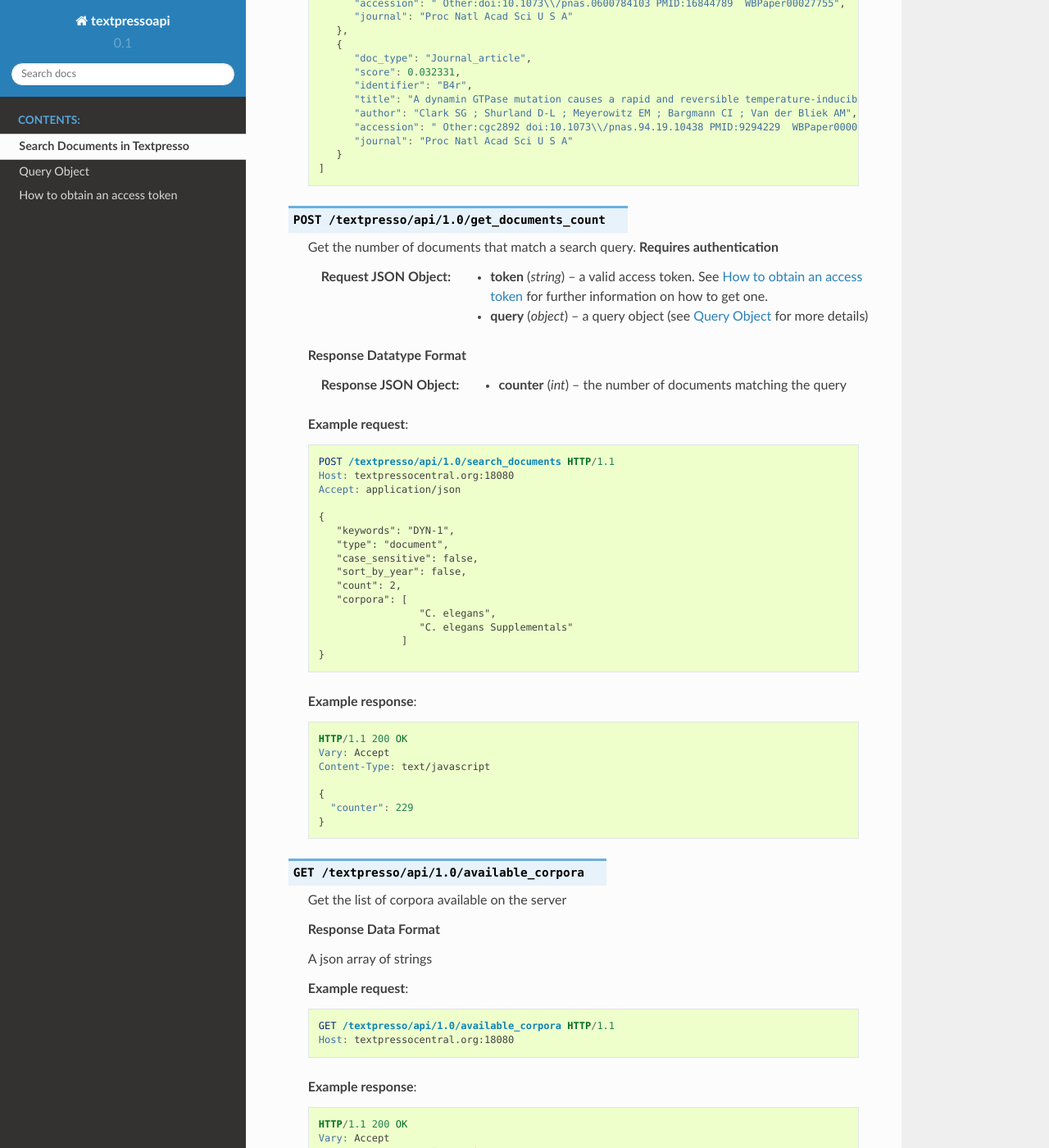
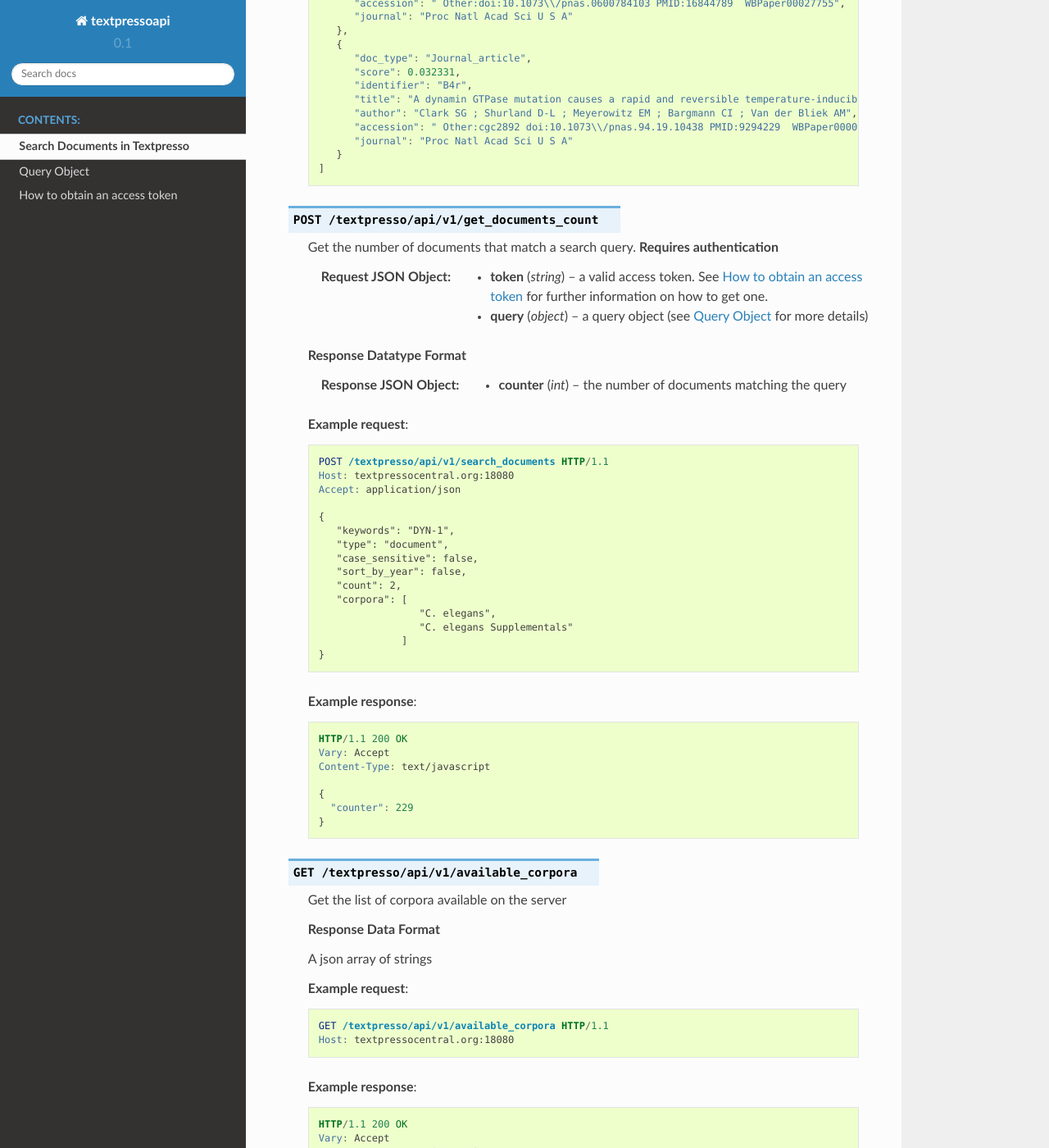
Before and after one commit to TextpressoDevelopers/textpressoapi, a Sphinx documentation site: the page built from docs/search_documents.rst, in a window 1280 px wide and 1400 px high, scrolled down 1603 px. Shown: the whole window at 82% size. Built offline with Sphinx 7.4.7 and the Read the Docs theme 2.0.0, drawn with Linux system fonts in a browser that asks for light colours; some of the changed text lies outside the part shown.

```diff
--- a/docs/index.rst
+++ b/docs/index.rst
@@ -9,7 +9,7 @@ returned by searches are sorted by their score. Scores for sentence searches is
 sentences in each document.
 
 The base endpoint of the API is
-*https://textpressocentral.org:18080/textpresso/api/1.0/request_name* where *request_name* is the API to call.
+*https://textpressocentral.org:18080/textpresso/api/v1/request_name* where *request_name* is the API to call.
 
 
 .. toctree::
--- a/docs/search_documents.rst
+++ b/docs/search_documents.rst
@@ -36,7 +36,7 @@ These are the APIs to perform document searches:
 
    .. sourcecode:: http
 
-      POST /textpresso/api/1.0/search_documents HTTP/1.1
+      POST /textpresso/api/v1/search_documents HTTP/1.1
       Host: textpressocentral.org:18080
       Accept: application/json
 
@@ -82,7 +82,7 @@ These are the APIs to perform document searches:
       ]
 
 
-.. http:post:: /textpresso/api/1.0/get_documents_count
+.. http:post:: /textpresso/api/v1/get_documents_count
 
    Get the number of documents that match a search query. **Requires authentication**
 
@@ -97,7 +97,7 @@ These are the APIs to perform document searches:
 
    .. sourcecode:: http
 
-      POST /textpresso/api/1.0/search_documents HTTP/1.1
+      POST /textpresso/api/v1/search_documents HTTP/1.1
       Host: textpressocentral.org:18080
       Accept: application/json
 
@@ -126,7 +126,7 @@ These are the APIs to perform document searches:
       }
 
 
-.. http:get:: /textpresso/api/1.0/available_corpora
+.. http:get:: /textpresso/api/v1/available_corpora
 
    Get the list of corpora available on the server
 
@@ -138,7 +138,7 @@ These are the APIs to perform document searches:
 
    .. sourcecode:: http
 
-      GET /textpresso/api/1.0/available_corpora HTTP/1.1
+      GET /textpresso/api/v1/available_corpora HTTP/1.1
       Host: textpressocentral.org:18080
 
    **Example response**:
```
